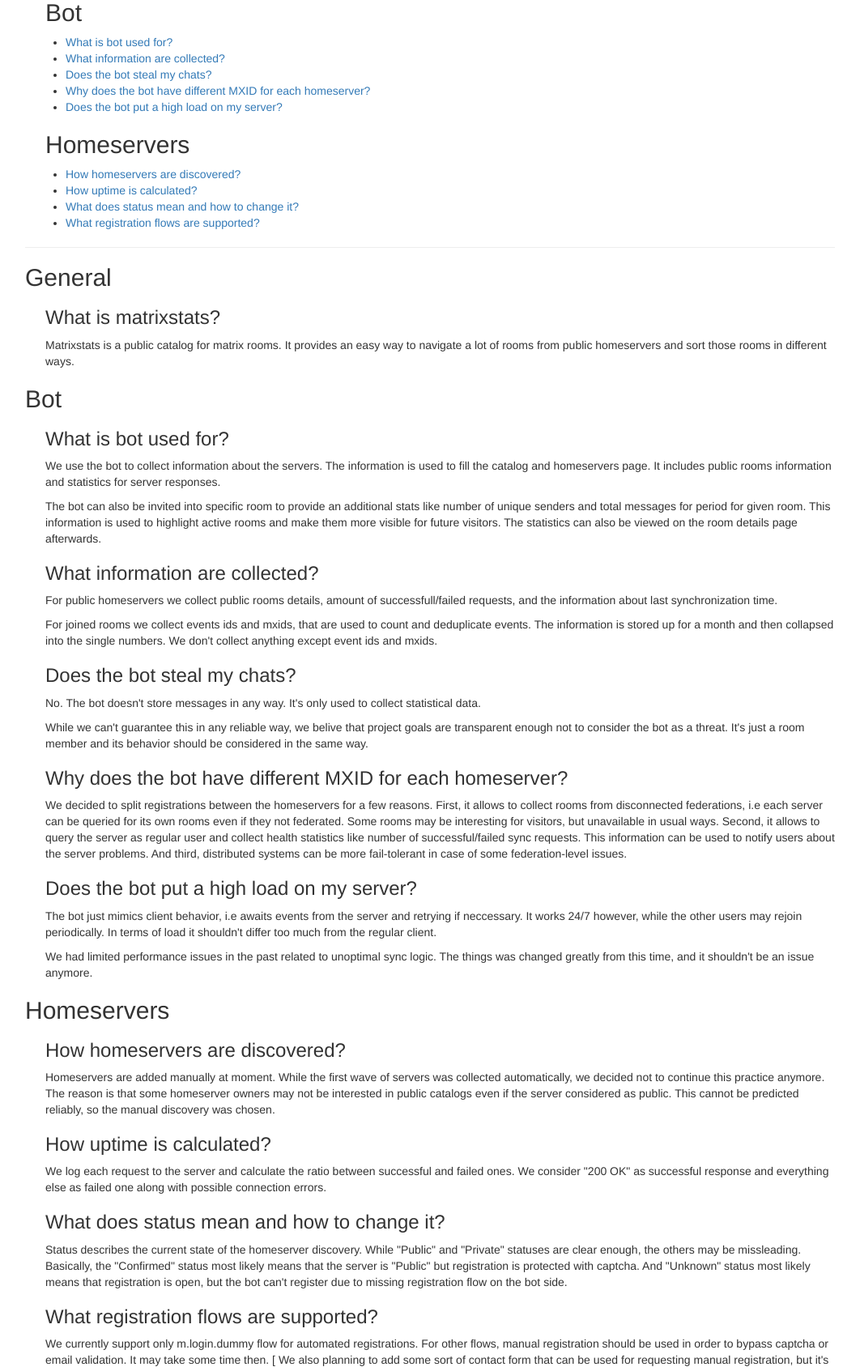
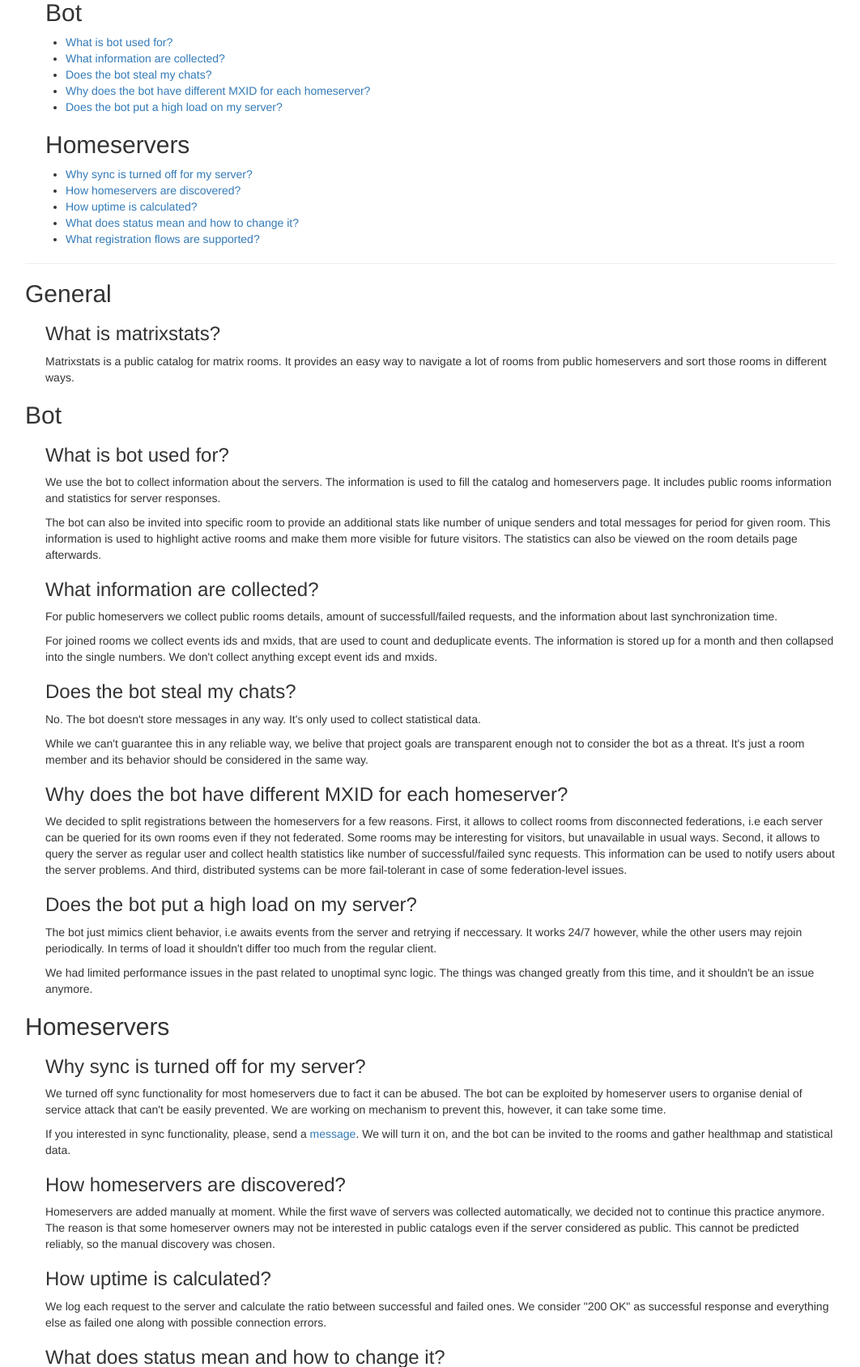
Before and after one commit to a13xmt/matrixstats.org, a Django app: page /faq/ in a window 1280 px wide. Shown: the part 265-1953 px from the top of the page at 81% size, without its empty margins (109-1171 px from the left). Run offline with Django 3.2, Linux system fonts and the light colour scheme; some libraries are stand-ins or nearby versions.

Commit message:
Extend FAQ with "turned off sync" question.

```diff
--- a/source/room_stats/templates/room_stats/faq.html
+++ b/source/room_stats/templates/room_stats/faq.html
@@ -26,6 +26,7 @@
       <li><a href="#does-the-bot-put-a-high-load">Does the bot put a high load on my server?</a></li>
 
       <h2 id="toc-homeservers">Homeservers</h2>
+      <li><a href="#why-sync-is-turned-off">Why sync is turned off for my server?</a></li>
       <li><a href="#how-homeservers-are-discovered">How homeservers are discovered?</a></li>
       <li><a href="#how-uptime-is-calculated">How uptime is calculated?</a></li>
       <li><a href="#what-does-status-mean">What does status mean and how to change it?</a></li>
@@ -79,6 +80,12 @@
 
     <h2 id="homeservers">Homeservers</h2>
 
+    <div id="why-sync-is-turned-off">
+      <h3>Why sync is turned off for my server?</h3>
+      <p>We turned off sync functionality for most homeservers due to fact it can be abused. The bot can be exploited by homeserver users to organise denial of service attack that can't be easily prevented. We are working on mechanism to prevent this, however, it can take some time.</p>
+      <p>If you interested in sync functionality, please, send a <a href="https://matrix.to/#/#matrixstats:matrix.org" target="_blank">message</a>. We will turn it on, and the bot can be invited to the rooms and gather healthmap and statistical data.
+    </div>
+
     <div id="how-homeservers-are-discovered">
       <h3>How homeservers are discovered?</h3>
       <p>Homeservers are added manually at moment. While the first wave of servers was collected automatically, we decided not to continue this practice anymore. The reason is that some homeserver owners may not be interested in public catalogs even if the server considered as public. This cannot be predicted reliably, so the manual discovery was chosen.</p>
```
